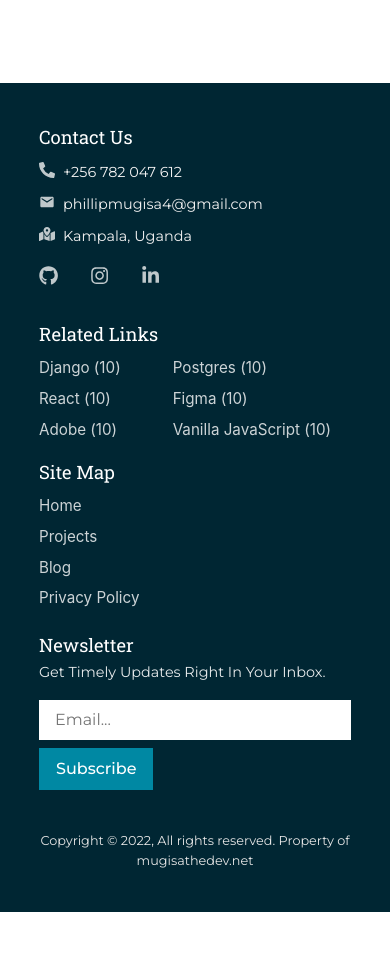
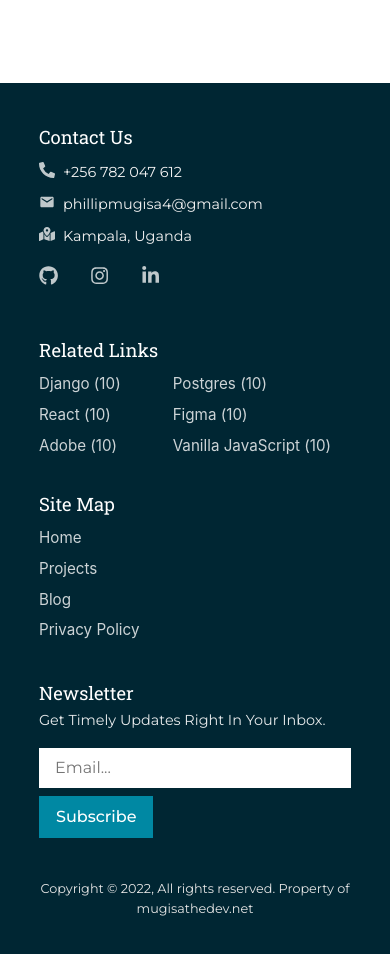
Before and after one commit to phillipmugisa/portfolio, a React (Create React App) app in the folder frontend/: page / in a window 390 px wide. Shown: the part 7140-8094 px from the top of the page. Before the commit the page ends 8052 px from the top, so only its background shows below. Built offline with nearby package versions, Linux system fonts and the light colour scheme.

Commit message:
news and blog sections handled

```diff
--- a/frontend/src/index.css
+++ b/frontend/src/index.css
@@ -649,6 +649,7 @@ section {
     }
 
     footer .container {
+      --gap: 2rem;
         grid-template-columns: 1fr;
     }
 
```
